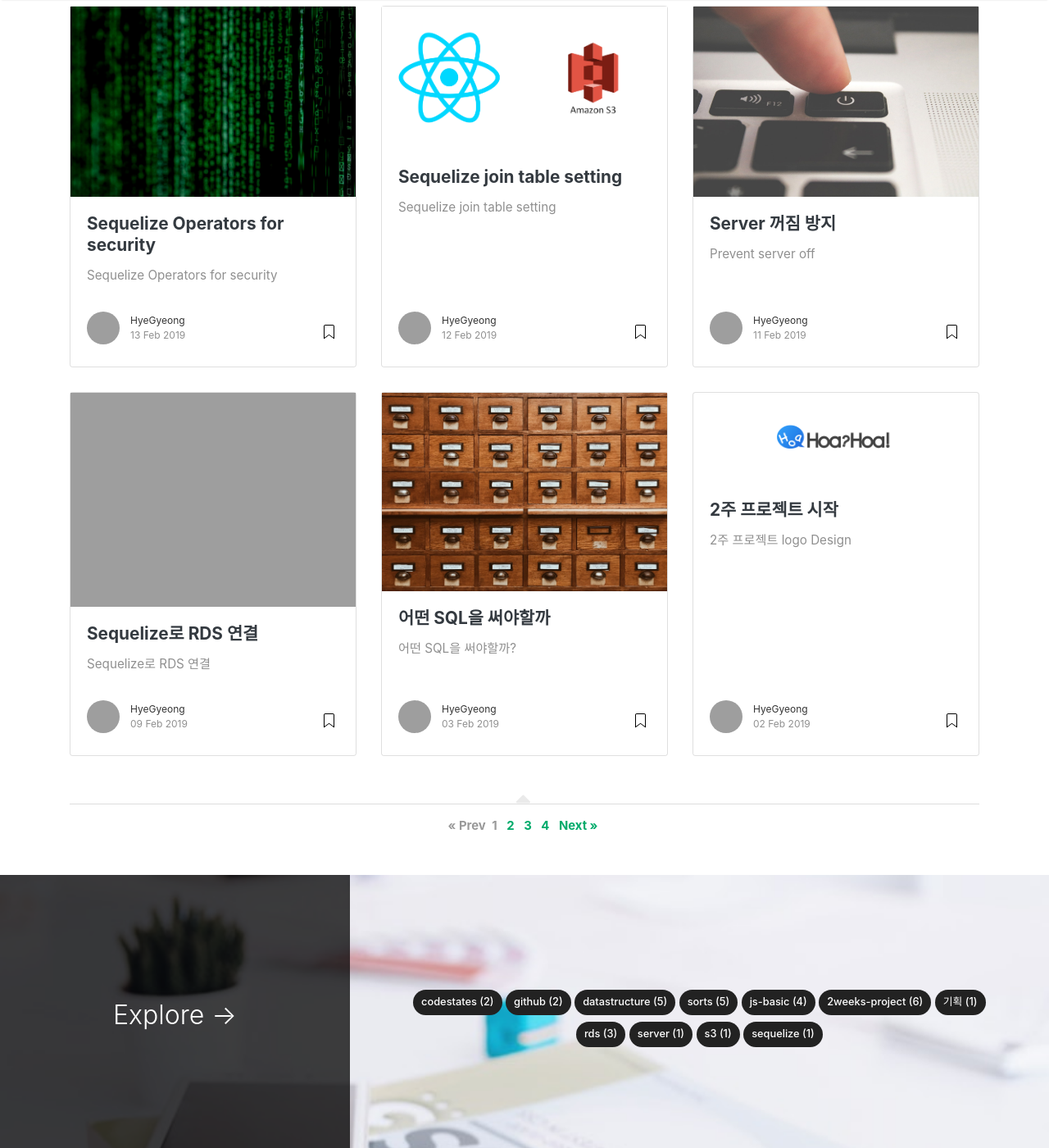
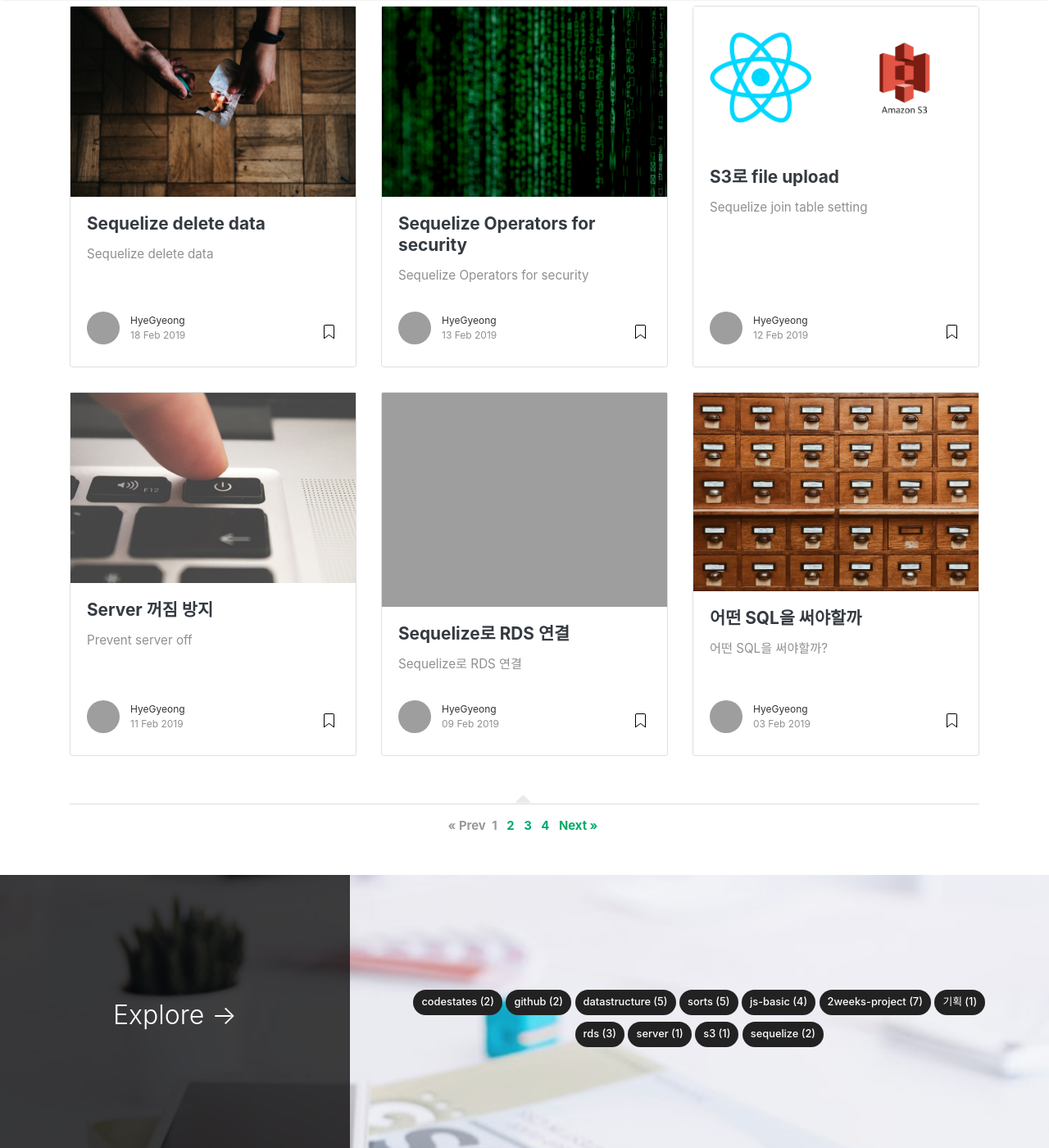
Before and after one commit to Hyegyeong310/blog, a Jekyll site: the page built from index.html, in a window 1280 px wide and 1400 px high, scrolled down 283 px. Shown: the whole window at 82% size. Built offline with Jekyll 4.4.1, drawn with Linux system fonts in a browser that asks for light colours; nearby versions of some CDN libraries; the list of posts is cut into pages by our own code; grey boxes are pictures that could not be loaded.

Commit message:
add sequelize delete data post

```diff
--- a/_posts/2019-2-12-Sequelize join setting.md
+++ b/_posts/2019-2-12-Sequelize join setting.md
@@ -1,6 +1,6 @@
 ---
 layout: post
-title: 'Sequelize join table setting'
+title: 'S3로 file upload'
 author: HyeGyeong
 categories: [2weeks-project, S3, rds]
 image: 'assets/images/react-s3.png'
```
Also changed, not shown: _posts/2019-2-18-sequelize delete data.md (added, +30 -0 lines), assets/images/delete.jpeg (added).
